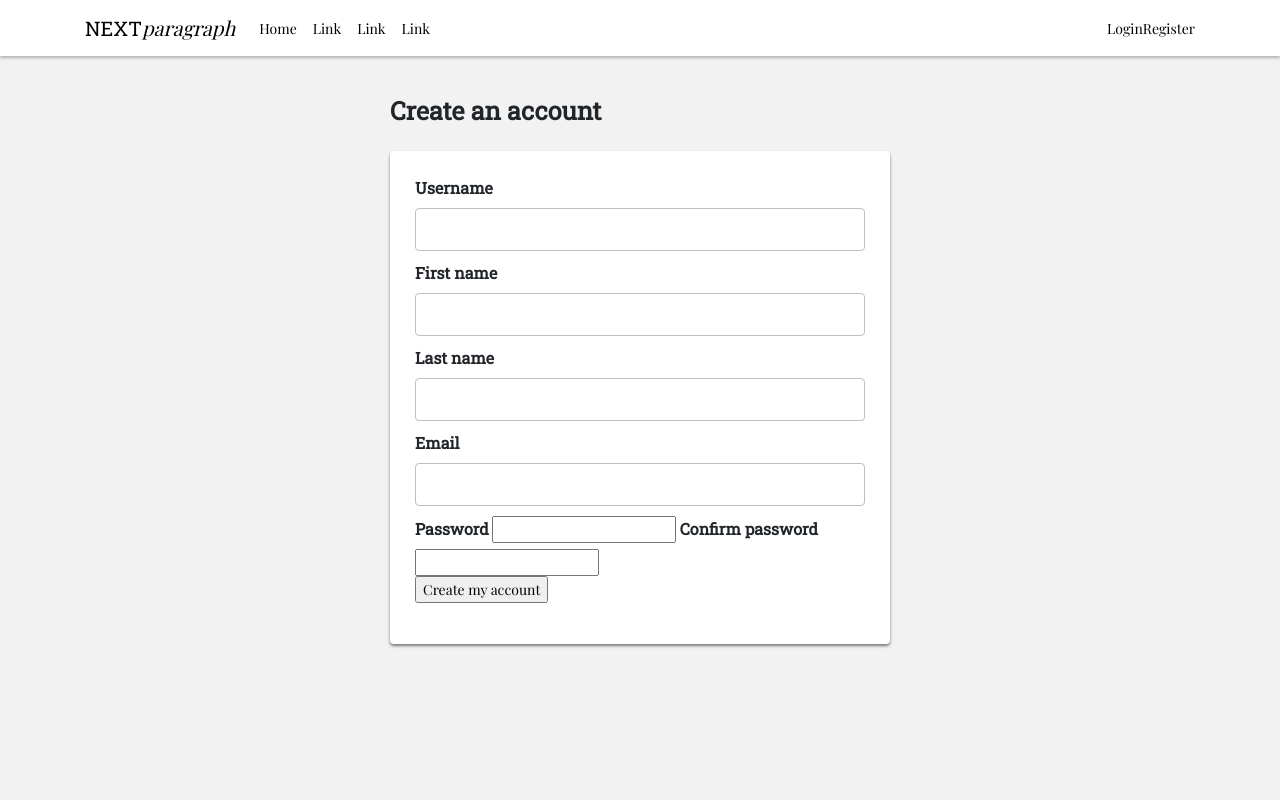
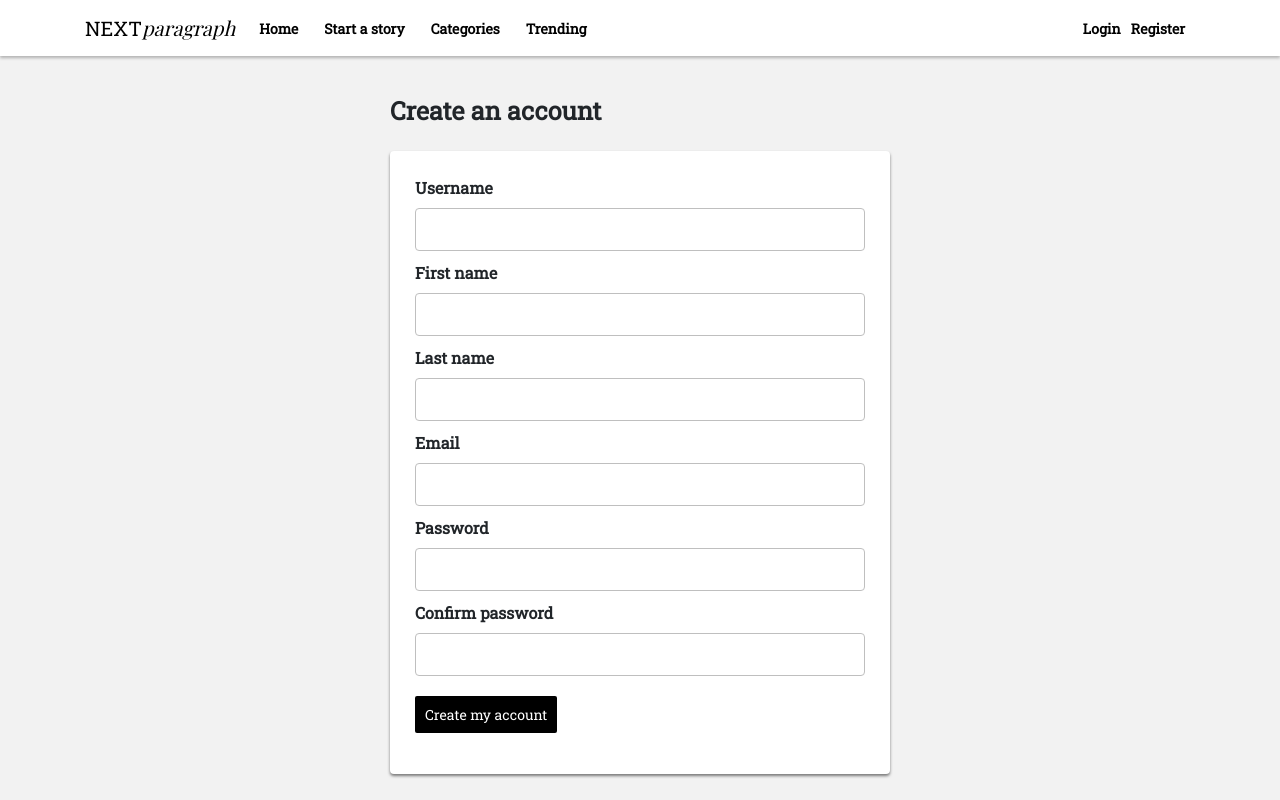
Before and after one commit to pig70/nextparanew, a Django app: page /register/ in a window 1280 px wide. Run offline with Django 3.2, Linux system fonts and the light colour scheme; some libraries are stand-ins or nearby versions.

Commit message:
Styled user paragraph form and some styling on login

```diff
--- a/mainsite/forms.py
+++ b/mainsite/forms.py
@@ -3,6 +3,7 @@ from .models import UserStoryParagraphs
 from django.contrib.auth.models import User
 
 class AddParagraphForm(forms.ModelForm):
+    user_paragraph = forms.CharField(max_length=800, widget=forms.Textarea(attrs={'class': 'user-paragraph-field'}))
     class Meta:
         model = UserStoryParagraphs
         fields = ('user_paragraph', )
@@ -11,8 +12,8 @@ class AddParagraphForm(forms.ModelForm):
 # Registration form
 
 class UserRegistrationForm(forms.ModelForm):
-    password = forms.CharField(label='Password', widget=forms.PasswordInput)
-    confirm_password = forms.CharField(label='Confirm password', widget=forms.PasswordInput)
+    password = forms.CharField(label='Password', widget=forms.PasswordInput(attrs={'class': 'form-field'}))
+    confirm_password = forms.CharField(label='Confirm password', widget=forms.PasswordInput(attrs={'class': 'form-field'}))
     username = forms.CharField(widget=forms.TextInput(attrs={'class': 'form-field'}))
     first_name = forms.CharField(widget=forms.TextInput(attrs={'class': 'form-field'}))
     last_name = forms.CharField(widget=forms.TextInput(attrs={'class': 'form-field'}))
--- a/mainsite/static/css/article.css
+++ b/mainsite/static/css/article.css
@@ -51,3 +51,20 @@
       color: #000000;
          display: inline;
      }
+
+     .user-paragraph-field {
+         width: 100%;
+         height: 200px;
+         border-radius: 4px;
+         border: 1px solid #bfbfbf;
+         font-family: 'Roboto Slab', serif;
+         font-size: 14px;
+         color: #000000;
+         padding: 10px;
+         margin-bottom: 10px;
+         vertical-align: top;
+    }
+
+    .add-paragraph-container {
+        margin-top: 30px;
+    }
--- a/mainsite/static/css/base.css
+++ b/mainsite/static/css/base.css
@@ -37,7 +37,9 @@ h1 {
     width: 60px;
     height: 60px;
     border-radius: 50%;
-    margin-right: 5px;
+    margin-right: 15px;
+    float: left;
+    vertical-align: middle;
 }
 
 .author-name {
@@ -84,10 +86,8 @@ h1 {
     color: #ffffff;
     border-radius: 2px;
     border: 0;
-    width: 60px;
-    height: 25px;
     background-color: #000000;
-    padding: 0;
+    padding: 8px 10px;
     margin-top: 10px;
 }
 
@@ -120,6 +120,13 @@ h1 {
     margin-right: 5px;
 }
 
+.minor-nav {
+    font-family: 'Roboto Slab', cursive;
+    font-size: 14px;
+    padding-right: 10px;
+    font-weight: bold;
+}
+
 .navbar {
     background-color: #ffffff;
     margin-bottom: 40px;
@@ -135,3 +142,10 @@ h1 {
     font-family: 'Roboto Slab', serif;
     font-weight: 500;
 }
+
+.nav-item {
+    font-family: 'Roboto Slab', cursive;
+    font-size: 14px;
+    padding-right: 10px;
+    font-weight: bold;
+}
--- a/mainsite/templates/base.html
+++ b/mainsite/templates/base.html
@@ -25,13 +25,13 @@
           <a class="nav-link" href="/">Home <span class="sr-only">(current)</span></a>
         </li>
         <li class="nav-item">
-          <a class="nav-link" href="#">Link</a>
+          <a class="nav-link" href="#">Start a story</a>
         </li>
         <li class="nav-item">
-          <a class="nav-link" href="#">Link</a>
+          <a class="nav-link" href="#">Categories</a>
         </li>
         <li class="nav-item">
-          <a class="nav-link" href="#">Link</a>
+          <a class="nav-link" href="#">Trending</a>
         </li>
       </ul>
     {% if user.is_authenticated %}
@@ -41,8 +41,8 @@
       <div><a href="{% url 'logout' %}" class="login-logout">logout</a>
       </div>
       {% else %}
-      <a href="{% url 'login' %}">Login</a>
-        <a href="{% url 'register' %}">Register</a>
+      <a class="minor-nav" href="{% url 'login' %}">Login</a>
+        <a class="minor-nav" href="{% url 'register' %}">Register</a>
       {% endif %}
     </div>
 
--- a/mainsite/templates/home.html
+++ b/mainsite/templates/home.html
@@ -12,12 +12,13 @@
         <div class="author-name">
           {{ paragraph.paragraph_author.get_full_name }}
         </div>
+      <div class="date-added">{{ paragraph.user_paragraph_date|date:'d M Y' }}</div>
       </div>
       <div class="box-colon-text">
         Added:
       </div>
       <div class="home-story-text">
-        {{ paragraph.user_paragraph|linebreaksbr|truncatewords:40 }}
+        {{ paragraph.user_paragraph|linebreaksbr|truncatewords:45 }}
       </div>
       <div class="mt-auto">
         <div class="box-colon-text">
--- a/mainsite/templates/register.html
+++ b/mainsite/templates/register.html
@@ -24,7 +24,7 @@
                 <label class="form-label" for="id_confirm_password">Confirm password</label>
                 {{ user_form.confirm_password }}
             {% csrf_token %}
-            <p><input type="submit" value="Create my account"></p>
+            <p><input class="btn btn-primary black-button" type="submit" value="Create my account"></p>
             </form>
         </div>
 
```
Also changed, not shown: mainsite/templates/registration/login.html (renamed from mainsite/templates/login.html, +10 -4 lines), mainsite/templates/story_detail.html (+13 -3 lines), mainsite/templates/registration/logged_out.html (renamed from mainsite/templates/logged_out.html). Lines whose indentation alone changed are shown as unchanged.
